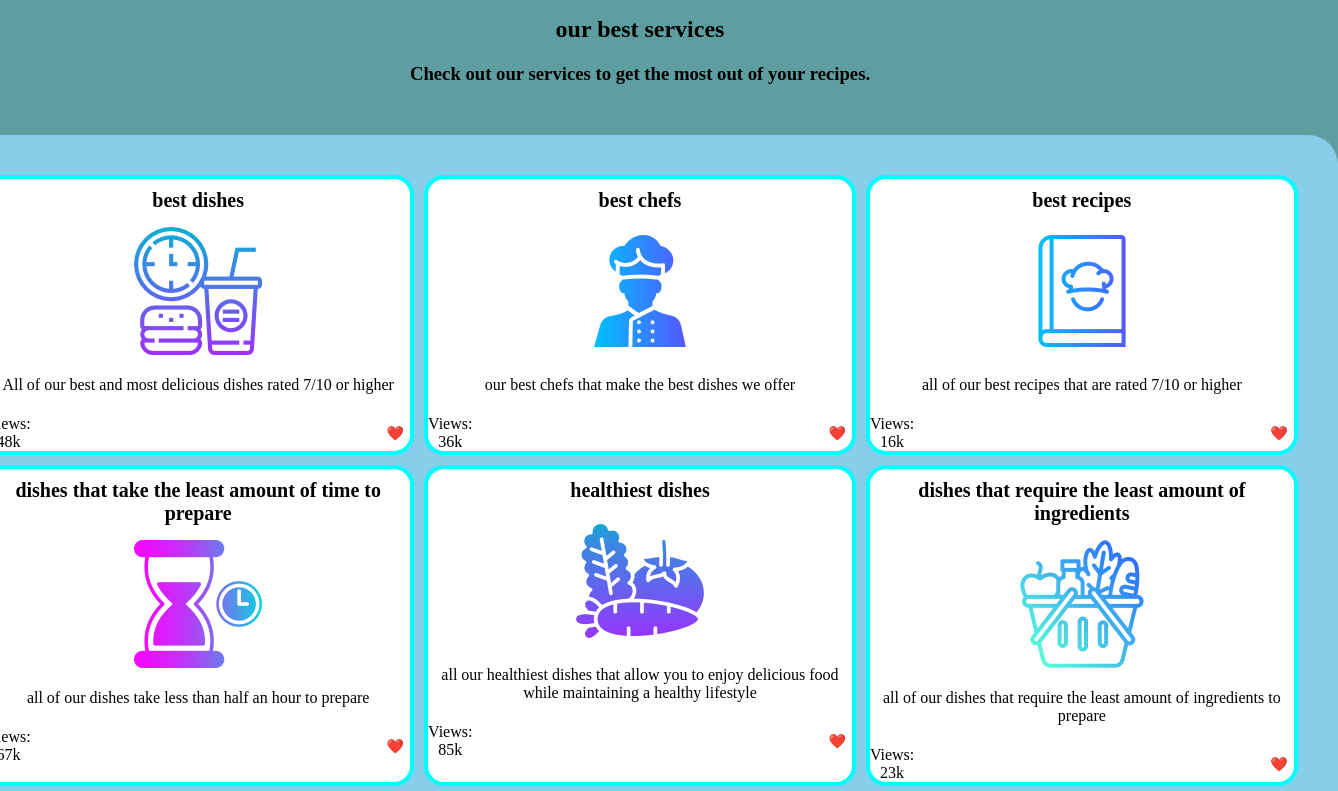
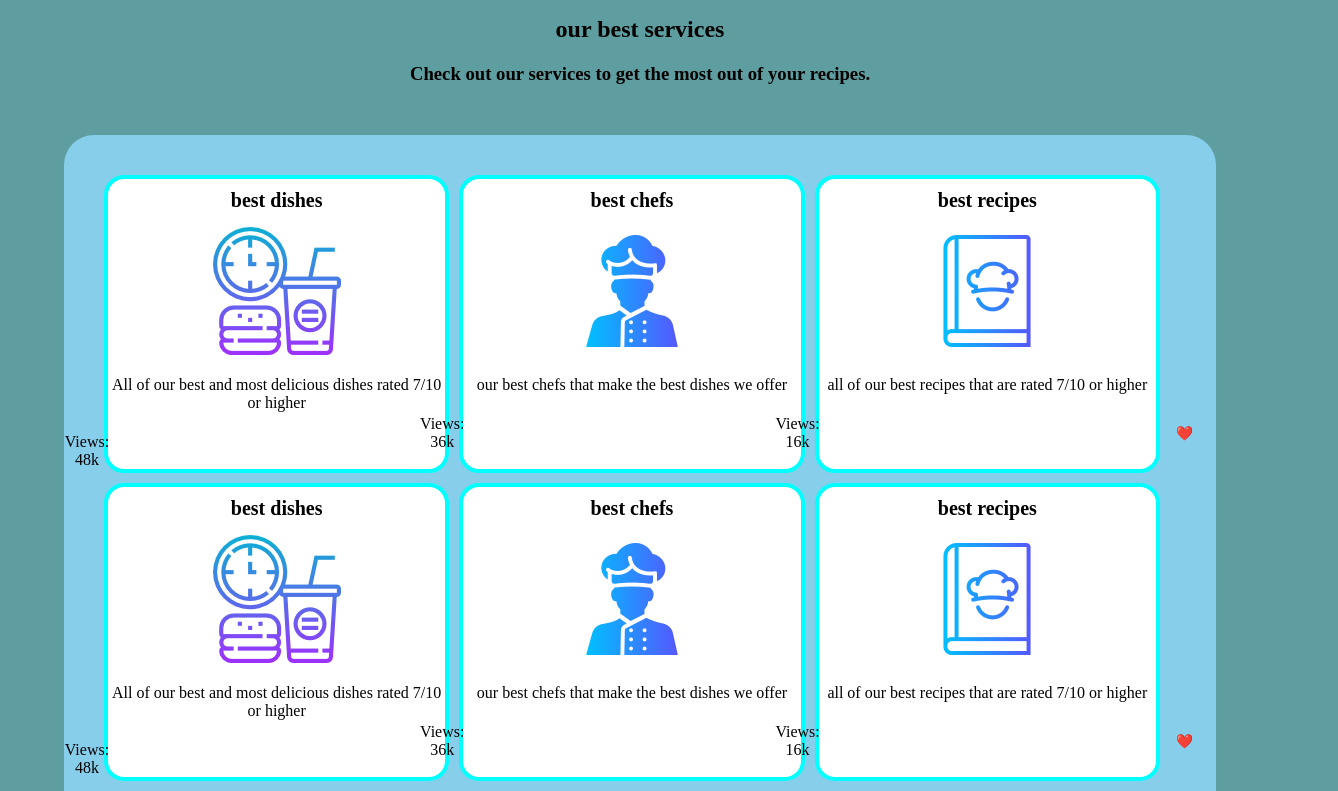
Before and after one commit to orenbokser-blip/my-site, a plain HTML site: page index.html in a window 1280 px wide. Shown: the part 1000-1791 px from the top of the page, 1338 px wide, since content can reach past the window. Drawn offline with Linux system fonts and the light colour scheme.

Commit message:
TASK#3. Project
changed some stuff and some things that u said to change in the class

```diff
--- a/index.html
+++ b/index.html
@@ -3,6 +3,8 @@
 <html lang="en" xmlns="http://www.w3.org/1999/xhtml">
 <head>
     <meta charset="utf-8" />
+    <meta name="viewport" content="width=device-width, initial-scale=1.0">
+
     <title></title>
     <link href="style.css" rel="stylesheet" />
 </head>
@@ -75,7 +77,61 @@
                     <h1>our best services</h1>
                     <h3>Check out our services to get the most out of your recipes.</h3>
                     <div class="services_wrap">
-                        <div class="upper_service">
+                        <div class="services_items">
+                            <a href="dishes.html">best dishes</a>
+                            <img src="img/plate.png" alt="pot" />
+                            <p>All of our best and most delicious dishes rated 7/10 or higher</p>
+                            <div class="service_footer">
+                                <span>Views: 48k</span>
+                                <button class="like">❤️</button>
+                            </div>
+                        </div>
+                        <div class="services_items">
+                            <a href="chefs.html">best chefs</a>
+                            <img src="img/chef.png" alt="chef" />
+                            <p>our best chefs that make the best dishes we offer</p>
+                            <div class="service_footer">
+                                <span>Views: 36k</span>
+                                <button class="like">❤️</button>
+                            </div>
+                        </div>
+                        <div class="services_items">
+                            <a href="recipes.html">best recipes</a>
+                            <img src="img/recipe-down.png" alt="recipe" />
+                            <p>all of our best recipes that are rated 7/10 or higher</p>
+                            <div class="service_footer">
+                                <span>Views: 16k</span>
+                                <button class="like">❤️</button>
+                            </div>
+                        </div>
+                        <div class="services_items">
+                            <a href="dishes.html">best dishes</a>
+                            <img src="img/plate.png" alt="pot" />
+                            <p>All of our best and most delicious dishes rated 7/10 or higher</p>
+                            <div class="service_footer">
+                                <span>Views: 48k</span>
+                                <button class="like">❤️</button>
+                            </div>
+                        </div>
+                        <div class="services_items">
+                            <a href="chefs.html">best chefs</a>
+                            <img src="img/chef.png" alt="chef" />
+                            <p>our best chefs that make the best dishes we offer</p>
+                            <div class="service_footer">
+                                <span>Views: 36k</span>
+                                <button class="like">❤️</button>
+                            </div>
+                        </div>
+                        <div class="services_items">
+                            <a href="recipes.html">best recipes</a>
+                            <img src="img/recipe-down.png" alt="recipe" />
+                            <p>all of our best recipes that are rated 7/10 or higher</p>
+                            <div class="service_footer">
+                                <span>Views: 16k</span>
+                                <button class="like">❤️</button>
+                            </div>
+                        </div>
+                        <!--<div class="upper_service">
         <div class="services_items">
             <a href="dishes.html">best dishes</a>
             <img src="img/plate.png" alt="pot" />
@@ -132,7 +188,7 @@
                 <button class="like">❤️</button>
             </div>
         </div>
-                        </div>
+    </div>-->
                     </div>
                 </div>
             </div>
--- a/style.css
+++ b/style.css
@@ -41,7 +41,6 @@ header{
 .link a:hover {
     color: deepskyblue;
     text-decoration: underline;
-    font-weight: bold;
 }
 header{
     background-color: black;
@@ -84,7 +83,6 @@ footer {
 .list1 a:hover {
     color: deepskyblue;
     text-decoration: underline;
-    font-weight: bold;
 }
 .social {
     display: flex;
@@ -227,9 +225,6 @@ footer {
 }
 .services_wrap {
     display: flex;
-    flex-direction: column;
-    justify-content: space-between;
-    flex-wrap: wrap;
     gap: 10px;
     margin: 50px 0px;
 }
@@ -237,7 +232,7 @@ footer {
     background-color: white;
     border: 4px solid aqua;
     border-radius: 20px;
-    width: calc(100% / 3 - 10px);
+    width: calc(100% / 3 - 20px);
     display: flex;
     flex-direction: column;
     align-items: center;
@@ -268,16 +263,6 @@ footer {
     font-size: 14px;
     transition: transform 0.5s ease;
 }
-.upper_service {
-    display: flex;
-    flex-direction: row;
-    gap: 10px;
-}
-.lower_service {
-    display: flex;
-    flex-direction: row;
-    gap: 10px;
-}
 a , p .services_items{
     padding: 10px;
 }
@@ -299,9 +284,28 @@ a , p .services_items{
     background-color: skyblue;
     padding: 40px;
     border-radius: 30px;
+    flex-wrap: wrap;
 }
 /*עזרה מהצאט*/
 .like:hover {
     transform: scale(1.2);
     filter: drop-shadow(0 0 5px black) drop-shadow(0 0 5px red);
 }
+
+
+@media only screen and (max-width: 1000px) {
+    .services_items {
+        width: 43%;
+    }
+    .card {
+        width: 43%;
+    }
+    .card_wrap{
+        flex-wrap:wrap;
+    }
+}
+@media only screen and (max-width: 800px) {
+    .services_items {
+        width: 100%;
+    }
+}
```
Lines whose indentation alone changed are shown as unchanged.
